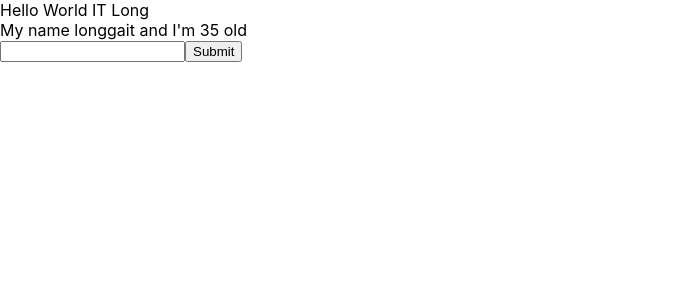
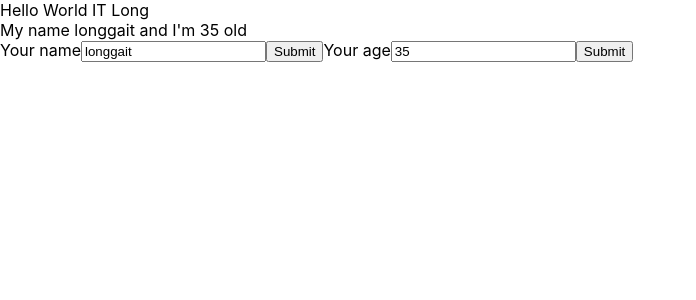
Before and after one commit to longgait/demo-reactjs, a React (Create React App) app: page / in a window 1280 px wide. Shown: the top 300 px of the page, without its empty margins (0-696 px from the left). Built offline with nearby package versions, Linux system fonts and the light colour scheme.

Commit message:
component cha lòng con

```diff
--- a/src/components/MyComponents.js
+++ b/src/components/MyComponents.js
@@ -1,45 +1,11 @@
 import React from "react";
-
+import UserInfor from "./UserInfor";
 class MyComponent extends React.Component{
-
-    state = {
-        name: 'longgait',
-        age: 35,
-        address: 'binh thạnh'
-    };
-
-    handleOnClick = (event) => {
-        // console.log("click my button");
-        // console.log('My name is :' ,this.state.name);
-
-        this.setState({
-            name: 'thanh long',
-            age: Math.floor((Math.random() *100) + 1)
-        })
-    }
-    handleOnMouseOver(event){
-        console.log(event.pageX);
-    }
-
-    handleOnChangeInput = (event) => {
-        this.setState({
-            name : event.target.value
-        })
-    }
-    handleOnSubmit = (event) => {
-        event.preventDefault();
-    }
     //JSX
     render(){
         return (
             <div>
-               My name {this.state.name} and I'm  {this.state.age} old
-                {/* <button onClick = {(even) => {this.handleOnClick(even)}}>Click me</button>
-                <button onMouseOver = {this.handleOnMouseOver}>Mouse Over me</button> */}
-                <form onSubmit={(event)=>{this.handleOnSubmit(event)}}>
-                    <input type='text' onChange = { (event) => {this.handleOnChangeInput(event)}} />
-                    <button>Submit</button>
-                </form>
+                <UserInfor/>
             </div>
 
         );
--- /dev/null
+++ b/src/components/UserInfor.js
@@ -0,0 +1,61 @@
+import React from "react";
+
+class UserInfor extends React.Component{
+    state = {
+        name: 'longgait',
+        age: 35,
+        address: 'binh thạnh'
+    };
+
+    handleOnClick = (event) => {
+        // console.log("click my button");
+        // console.log('My name is :' ,this.state.name);
+
+        this.setState({
+            name: 'thanh long',
+            age: Math.floor((Math.random() *100) + 1)
+        })
+    }
+    handleOnMouseOver(event){
+        console.log(event.pageX);
+    }
+
+    handleOnChangeInput = (event) => {
+        this.setState({
+            name : event.target.value
+        })
+    }
+    handleOnChangeInputAge = (event) => {
+        this.setState({
+            age : event.target.value
+        })
+    }
+    handleOnSubmit = (event) => {
+        event.preventDefault();
+        console.log(this.state)
+    }
+    render(){
+        return(
+            <div>
+                My name {this.state.name} and I'm  {this.state.age} old
+                {/* <button onClick = {(even) => {this.handleOnClick(even)}}>Click me</button>
+                <button onMouseOver = {this.handleOnMouseOver}>Mouse Over me</button> */}
+                <form onSubmit={(event)=>{this.handleOnSubmit(event)}}>
+                    <label>Your name</label>
+                    <input  value={this.state.name}
+                            type='text'
+                            onChange = { (event) => {this.handleOnChangeInput(event)}} />
+                    <button>Submit</button>
+
+                    <label>Your age</label>
+                    <input  value={this.state.age}
+                            type='text'
+                            onChange = { (event) => {this.handleOnChangeInputAge(event)}} />
+                    <button>Submit</button>
+                </form>
+            </div>
+        )
+    }
+}
+
+export default UserInfor;
```
